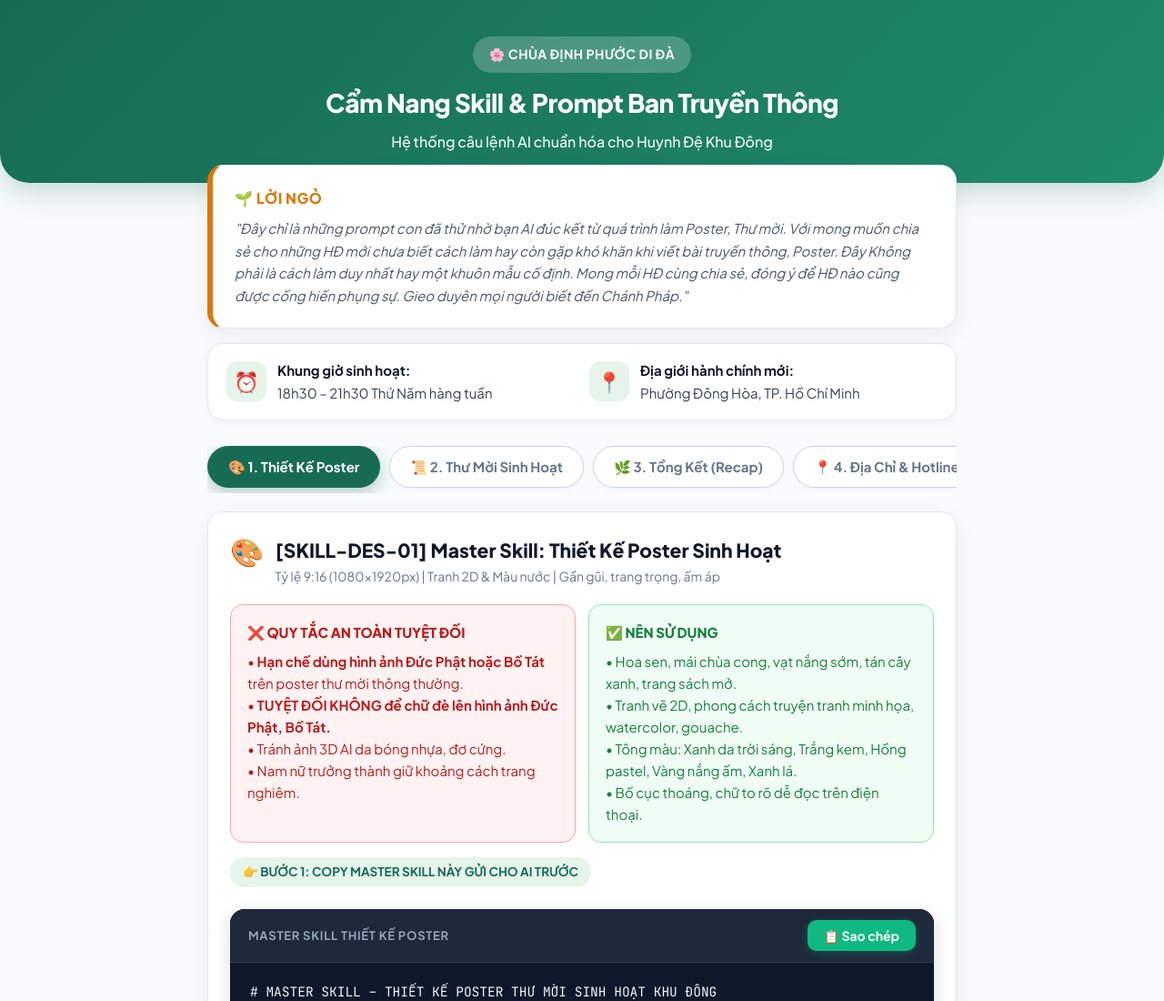
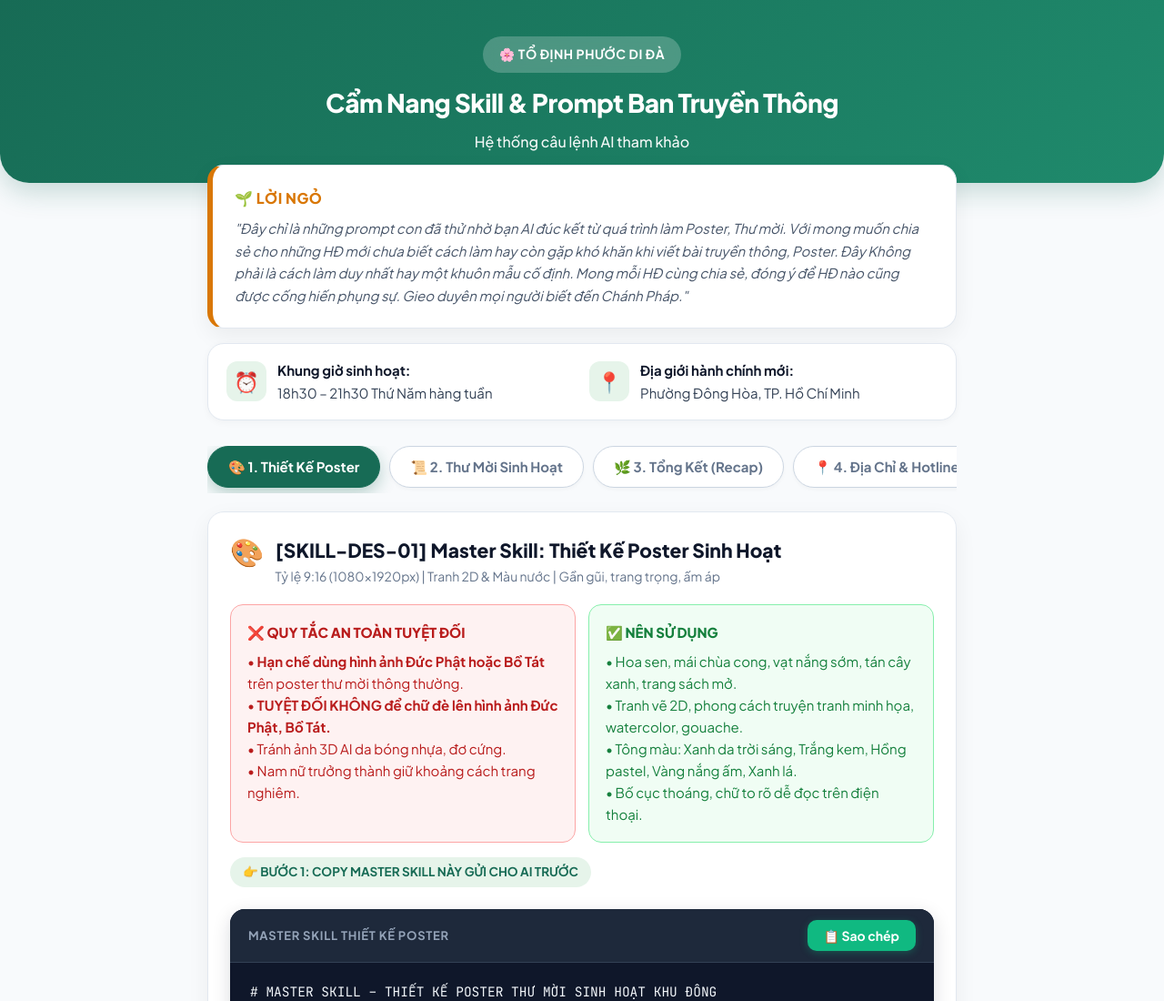
Before and after one commit to phungsub2t-219/btt-dinh-phuoc, a plain HTML site: page index.html in a window 1280 px wide. Shown: the top 1100 px of the page at 91% size. Drawn offline with Linux system fonts and the light colour scheme.

Commit message:
Update index.html

```diff
--- a/index.html
+++ b/index.html
@@ -475,9 +475,9 @@
 <body>
 
   <header>
-    <div class="badge">🌸 CHÙA ĐỊNH PHƯỚC DI ĐÀ</div>
+    <div class="badge">🌸 TỔ ĐỊNH PHƯỚC DI ĐÀ</div>
     <h1>Cẩm Nang Skill & Prompt Ban Truyền Thông</h1>
-    <p>Hệ thống câu lệnh AI chuẩn hóa cho Huynh Đệ Khu Đông</p>
+    <p>Hệ thống câu lệnh AI tham khảo</p>
   </header>
 
   <div class="container">
```
